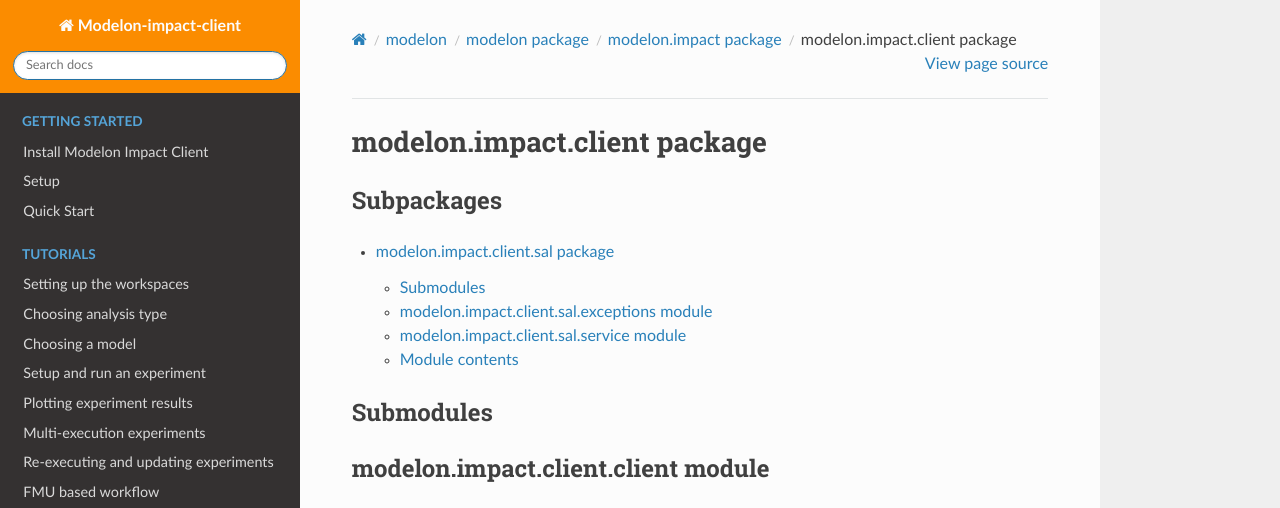
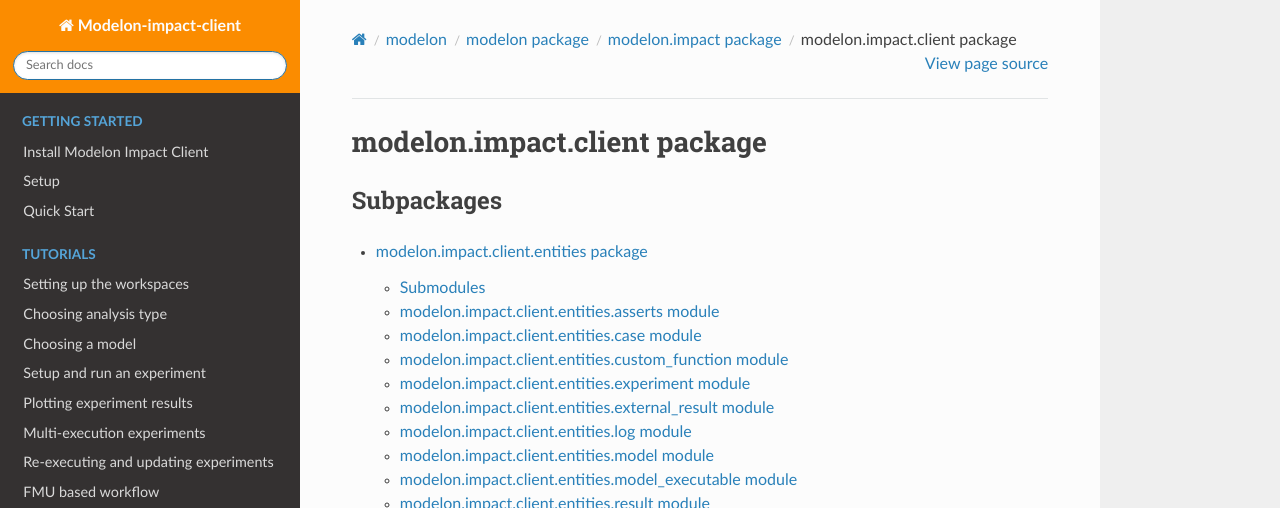
Before and after one commit to modelon-community/impact-client-python, a Sphinx documentation site: the page built from docs/source/modelon.impact.client.rst, in a window 1280 px wide and 1400 px high. Shown: the top 508 px of the window. Built offline with Sphinx 7.4.7 and the Read the Docs theme 2.0.0, drawn with Linux system fonts in a browser that asks for light colours; some of the changed text lies outside the part shown; grey boxes are pictures that could not be loaded.

Commit message:
fix: generated docs for mixing modules

```diff
--- /dev/null
+++ b/docs/source/modelon.impact.client.entities.rst
@@ -0,0 +1,101 @@
+modelon.impact.client.entities package
+======================================
+
+Submodules
+----------
+
+modelon.impact.client.entities.asserts module
+---------------------------------------------
+
+.. automodule:: modelon.impact.client.entities.asserts
+   :members:
+   :undoc-members:
+   :show-inheritance:
+
+modelon.impact.client.entities.case module
+------------------------------------------
+
+.. automodule:: modelon.impact.client.entities.case
+   :members:
+   :undoc-members:
+   :show-inheritance:
+
+modelon.impact.client.entities.custom\_function module
+------------------------------------------------------
+
+.. automodule:: modelon.impact.client.entities.custom_function
+   :members:
+   :undoc-members:
+   :show-inheritance:
+
+modelon.impact.client.entities.experiment module
+------------------------------------------------
+
+.. automodule:: modelon.impact.client.entities.experiment
+   :members:
+   :undoc-members:
+   :show-inheritance:
+
+modelon.impact.client.entities.external\_result module
+------------------------------------------------------
+
+.. automodule:: modelon.impact.client.entities.external_result
+   :members:
+   :undoc-members:
+   :show-inheritance:
+
+modelon.impact.client.entities.log module
+-----------------------------------------
+
+.. automodule:: modelon.impact.client.entities.log
+   :members:
+   :undoc-members:
+   :show-inheritance:
+
+modelon.impact.client.entities.model module
+-------------------------------------------
+
+.. automodule:: modelon.impact.client.entities.model
+   :members:
+   :undoc-members:
+   :show-inheritance:
+
+modelon.impact.client.entities.model\_executable module
+-------------------------------------------------------
+
+.. automodule:: modelon.impact.client.entities.model_executable
+   :members:
+   :undoc-members:
+   :show-inheritance:
+
+modelon.impact.client.entities.result module
+--------------------------------------------
+
+.. automodule:: modelon.impact.client.entities.result
+   :members:
+   :undoc-members:
+   :show-inheritance:
+
+modelon.impact.client.entities.status module
+--------------------------------------------
+
+.. automodule:: modelon.impact.client.entities.status
+   :members:
+   :undoc-members:
+   :show-inheritance:
+
+modelon.impact.client.entities.workspace module
+-----------------------------------------------
+
+.. automodule:: modelon.impact.client.entities.workspace
+   :members:
+   :undoc-members:
+   :show-inheritance:
+
+Module contents
+---------------
+
+.. automodule:: modelon.impact.client.entities
+   :members:
+   :undoc-members:
+   :show-inheritance:
--- /dev/null
+++ b/docs/source/modelon.impact.client.experiment_definition.rst
@@ -0,0 +1,61 @@
+modelon.impact.client.experiment\_definition package
+====================================================
+
+Submodules
+----------
+
+modelon.impact.client.experiment\_definition.asserts module
+-----------------------------------------------------------
+
+.. automodule:: modelon.impact.client.experiment_definition.asserts
+   :members:
+   :undoc-members:
+   :show-inheritance:
+
+modelon.impact.client.experiment\_definition.base module
+--------------------------------------------------------
+
+.. automodule:: modelon.impact.client.experiment_definition.base
+   :members:
+   :undoc-members:
+   :show-inheritance:
+
+modelon.impact.client.experiment\_definition.expansion module
+-------------------------------------------------------------
+
+.. automodule:: modelon.impact.client.experiment_definition.expansion
+   :members:
+   :undoc-members:
+   :show-inheritance:
+
+modelon.impact.client.experiment\_definition.extension module
+-------------------------------------------------------------
+
+.. automodule:: modelon.impact.client.experiment_definition.extension
+   :members:
+   :undoc-members:
+   :show-inheritance:
+
+modelon.impact.client.experiment\_definition.operators module
+-------------------------------------------------------------
+
+.. automodule:: modelon.impact.client.experiment_definition.operators
+   :members:
+   :undoc-members:
+   :show-inheritance:
+
+modelon.impact.client.experiment\_definition.util module
+--------------------------------------------------------
+
+.. automodule:: modelon.impact.client.experiment_definition.util
+   :members:
+   :undoc-members:
+   :show-inheritance:
+
+Module contents
+---------------
+
+.. automodule:: modelon.impact.client.experiment_definition
+   :members:
+   :undoc-members:
+   :show-inheritance:
--- /dev/null
+++ b/docs/source/modelon.impact.client.jupyterhub.rst
@@ -0,0 +1,37 @@
+modelon.impact.client.jupyterhub package
+========================================
+
+Submodules
+----------
+
+modelon.impact.client.jupyterhub.authorize module
+-------------------------------------------------
+
+.. automodule:: modelon.impact.client.jupyterhub.authorize
+   :members:
+   :undoc-members:
+   :show-inheritance:
+
+modelon.impact.client.jupyterhub.exceptions module
+--------------------------------------------------
+
+.. automodule:: modelon.impact.client.jupyterhub.exceptions
+   :members:
+   :undoc-members:
+   :show-inheritance:
+
+modelon.impact.client.jupyterhub.sal module
+-------------------------------------------
+
+.. automodule:: modelon.impact.client.jupyterhub.sal
+   :members:
+   :undoc-members:
+   :show-inheritance:
+
+Module contents
+---------------
+
+.. automodule:: modelon.impact.client.jupyterhub
+   :members:
+   :undoc-members:
+   :show-inheritance:
--- /dev/null
+++ b/docs/source/modelon.impact.client.operations.rst
@@ -0,0 +1,53 @@
+modelon.impact.client.operations package
+========================================
+
+Submodules
+----------
+
+modelon.impact.client.operations.base module
+--------------------------------------------
+
+.. automodule:: modelon.impact.client.operations.base
+   :members:
+   :undoc-members:
+   :show-inheritance:
+
+modelon.impact.client.operations.case module
+--------------------------------------------
+
+.. automodule:: modelon.impact.client.operations.case
+   :members:
+   :undoc-members:
+   :show-inheritance:
+
+modelon.impact.client.operations.experiment module
+--------------------------------------------------
+
+.. automodule:: modelon.impact.client.operations.experiment
+   :members:
+   :undoc-members:
+   :show-inheritance:
+
+modelon.impact.client.operations.external\_result module
+--------------------------------------------------------
+
+.. automodule:: modelon.impact.client.operations.external_result
+   :members:
+   :undoc-members:
+   :show-inheritance:
+
+modelon.impact.client.operations.model\_executable module
+---------------------------------------------------------
+
+.. automodule:: modelon.impact.client.operations.model_executable
+   :members:
+   :undoc-members:
+   :show-inheritance:
+
+Module contents
+---------------
+
+.. automodule:: modelon.impact.client.operations
+   :members:
+   :undoc-members:
+   :show-inheritance:
--- a/docs/source/modelon.impact.client.rst
+++ b/docs/source/modelon.impact.client.rst
@@ -5,12 +5,24 @@
 -----------
 
 .. toctree::
-   :maxdepth: 4
+   :maxdepth: 5
 
+   modelon.impact.client.entities
+   modelon.impact.client.experiment_definition
+   modelon.impact.client.jupyterhub
+   modelon.impact.client.operations
    modelon.impact.client.sal
 
 Submodules
 ----------
+
+modelon.impact.client.asserts module
+------------------------------------
+
+.. automodule:: modelon.impact.client.asserts
+   :members:
+   :undoc-members:
+   :show-inheritance:
 
 modelon.impact.client.client module
 -----------------------------------
--- a/docs/source/modelon.impact.client.sal.rst
+++ b/docs/source/modelon.impact.client.sal.rst
@@ -4,10 +4,66 @@
 Submodules
 ----------
 
+modelon.impact.client.sal.context module
+----------------------------------------
+
+.. automodule:: modelon.impact.client.sal.context
+   :members:
+   :undoc-members:
+   :show-inheritance:
+
+modelon.impact.client.sal.custom\_function module
+-------------------------------------------------
+
+.. automodule:: modelon.impact.client.sal.custom_function
+   :members:
+   :undoc-members:
+   :show-inheritance:
+
 modelon.impact.client.sal.exceptions module
 -------------------------------------------
 
 .. automodule:: modelon.impact.client.sal.exceptions
+   :members:
+   :undoc-members:
+   :show-inheritance:
+
+modelon.impact.client.sal.experiment module
+-------------------------------------------
+
+.. automodule:: modelon.impact.client.sal.experiment
+   :members:
+   :undoc-members:
+   :show-inheritance:
+
+modelon.impact.client.sal.http module
+-------------------------------------
+
+.. automodule:: modelon.impact.client.sal.http
+   :members:
+   :undoc-members:
+   :show-inheritance:
+
+modelon.impact.client.sal.model\_executable module
+--------------------------------------------------
+
+.. automodule:: modelon.impact.client.sal.model_executable
+   :members:
+   :undoc-members:
+   :show-inheritance:
+
+modelon.impact.client.sal.request module
+----------------------------------------
+
+.. automodule:: modelon.impact.client.sal.request
+   :members:
+   :undoc-members:
+   :show-inheritance:
+
+modelon.impact.client.sal.response module
+-----------------------------------------
+
+.. automodule:: modelon.impact.client.sal.response
    :members:
    :undoc-members:
    :show-inheritance:
@@ -20,6 +76,30 @@
    :undoc-members:
    :show-inheritance:
 
+modelon.impact.client.sal.uri module
+------------------------------------
+
+.. automodule:: modelon.impact.client.sal.uri
+   :members:
+   :undoc-members:
+   :show-inheritance:
+
+modelon.impact.client.sal.users module
+--------------------------------------
+
+.. automodule:: modelon.impact.client.sal.users
+   :members:
+   :undoc-members:
+   :show-inheritance:
+
+modelon.impact.client.sal.workspace module
+------------------------------------------
+
+.. automodule:: modelon.impact.client.sal.workspace
+   :members:
+   :undoc-members:
+   :show-inheritance:
+
 Module contents
 ---------------
 
--- a/docs/source/modelon.impact.rst
+++ b/docs/source/modelon.impact.rst
@@ -5,7 +5,7 @@
 -----------
 
 .. toctree::
-   :maxdepth: 4
+   :maxdepth: 5
 
    modelon.impact.client
 
--- a/docs/source/modelon.rst
+++ b/docs/source/modelon.rst
@@ -5,7 +5,7 @@
 -----------
 
 .. toctree::
-   :maxdepth: 4
+   :maxdepth: 5
 
    modelon.impact
 
--- a/docs/source/modules.rst
+++ b/docs/source/modules.rst
@@ -2,6 +2,6 @@
 =======
 
 .. toctree::
-   :maxdepth: 4
+   :maxdepth: 5
 
    modelon
```
Also changed, not shown: other parts of docs/source/modelon.impact.client.rst (+0 -24 lines).
